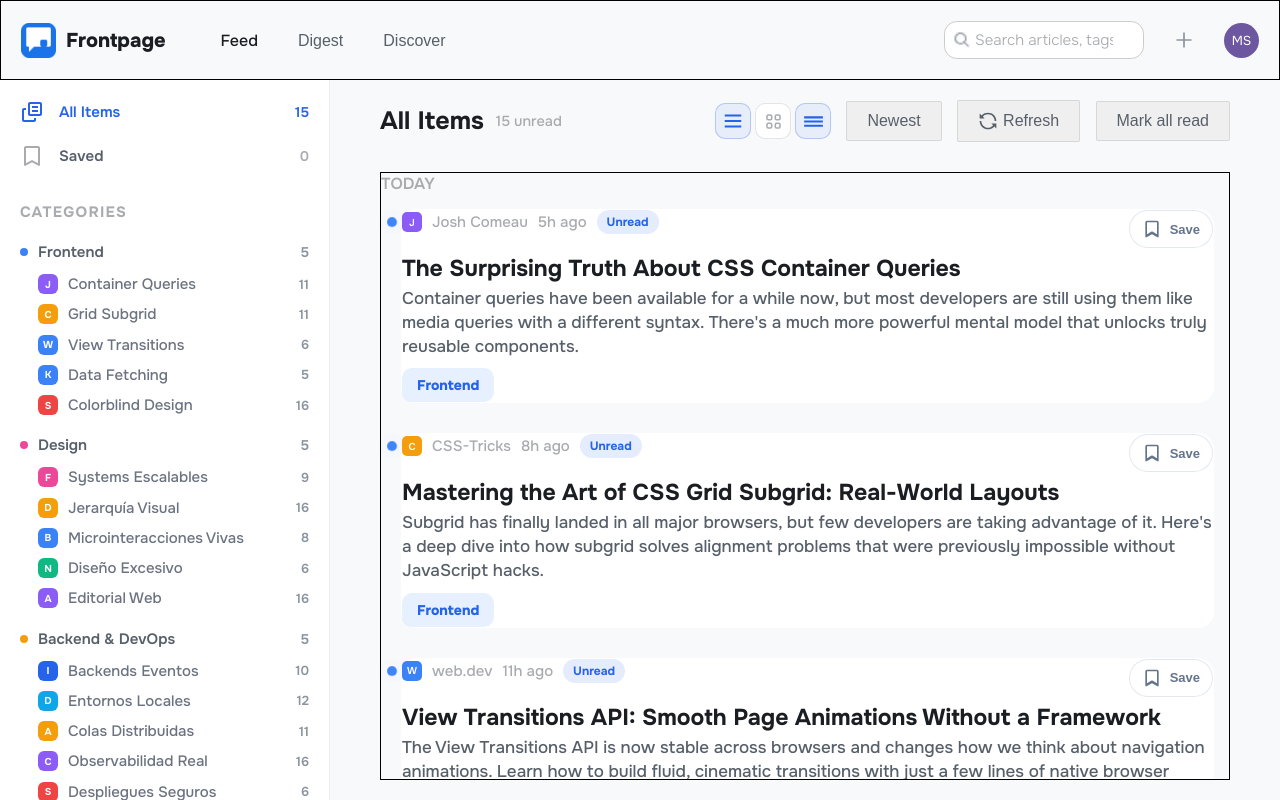
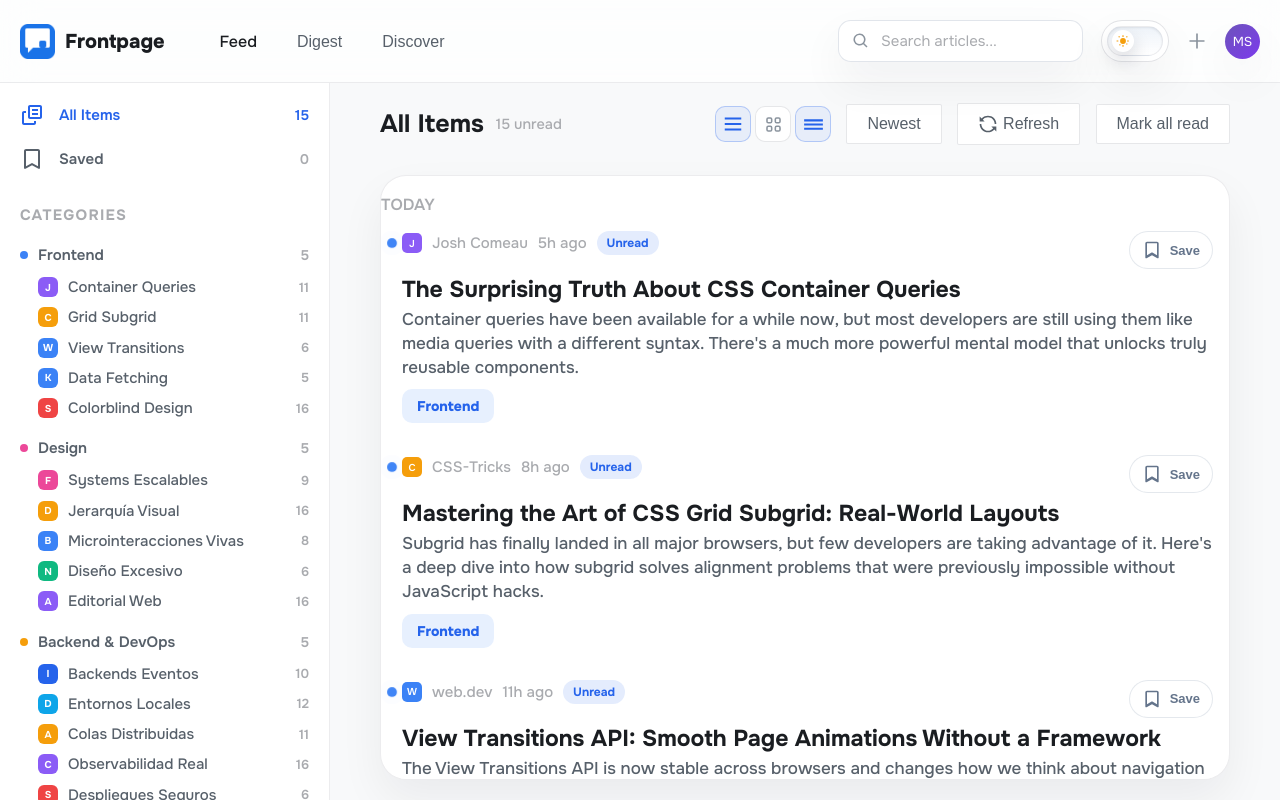
Before and after one commit to TheLuuiis/RSS-Feed, a React (Vite) app: page / in a window 1280 px wide. Built offline with nearby package versions, Linux system fonts and the light colour scheme.

Commit message:
Implementación de sistema de dark-theme

```diff
--- a/src/App.jsx
+++ b/src/App.jsx
@@ -1,5 +1,5 @@
 import './css/globals.css';
-import { useEffect, useState } from 'react';
+import { useEffect, useRef, useState } from 'react';
 import { Routes, Route } from 'react-router-dom';
 import Header from './components/Header';
 import Sidebar from './components/Sidebar';
@@ -16,6 +16,7 @@
 } from './data/articles';
 
 const ARTICLES_STORAGE_KEY = 'rss-feed.articles';
+const THEME_STORAGE_KEY = 'rss-feed.theme';
 
 const toMinutes = (timeAgo) => {
   const [rawAmount = '0', rawUnit = 'm'] = timeAgo.split(' ');
@@ -102,17 +103,61 @@
   }
 };
 
+const getStoredTheme = () => {
+  if (typeof window === 'undefined') {
+    return 'light';
+  }
+
+  const storedTheme = window.localStorage.getItem(THEME_STORAGE_KEY);
+
+  return storedTheme === 'dark' ? 'dark' : 'light';
+};
+
 function App() {
+  const isFirstThemeSyncRef = useRef(true);
   const [searchQuery, setSearchQuery] = useState('');
   const [articles, setArticles] = useState(getStoredArticles);
+  const [theme, setTheme] = useState(getStoredTheme);
 
   useEffect(() => {
     window.localStorage.setItem(ARTICLES_STORAGE_KEY, JSON.stringify(articles));
   }, [articles]);
 
+  useEffect(() => {
+    const root = document.documentElement;
+
+    root.dataset.theme = theme;
+    window.localStorage.setItem(THEME_STORAGE_KEY, theme);
+
+    if (isFirstThemeSyncRef.current) {
+      isFirstThemeSyncRef.current = false;
+      return undefined;
+    }
+
+    root.classList.add('theme-transitioning');
+
+    const timeoutId = window.setTimeout(() => {
+      root.classList.remove('theme-transitioning');
+    }, 520);
+
+    return () => {
+      window.clearTimeout(timeoutId);
+      root.classList.remove('theme-transitioning');
+    };
+  }, [theme]);
+
+  const handleToggleTheme = () => {
+    setTheme((currentTheme) => currentTheme === 'dark' ? 'light' : 'dark');
+  };
+
   return (
     <div className="app">
-      <Header searchQuery={searchQuery} onSearchChange={setSearchQuery} />
+      <Header
+        searchQuery={searchQuery}
+        onSearchChange={setSearchQuery}
+        theme={theme}
+        onToggleTheme={handleToggleTheme}
+      />
       <div className="container">
         <Sidebar articles={articles} />
 
--- a/src/components/Header.jsx
+++ b/src/components/Header.jsx
@@ -1,7 +1,6 @@
 import '../css/components/Header.css';
 import { NavLink } from 'react-router-dom';
 import Logo from '../assets/images/logo.png';
-import ImgSearch from '../assets/images/search.png';
 
 const navItems = [
     {
@@ -19,7 +18,7 @@
     },
 ];
 
-const Header = ({ searchQuery, onSearchChange }) => {
+const Header = ({ searchQuery, onSearchChange, theme, onToggleTheme }) => {
     const handleFeedClick = () => {
         window.dispatchEvent(new CustomEvent('feed:focus'));
     };
@@ -64,14 +63,31 @@
                     <input
                         type="text"
                         name="text"
-                        placeholder="Search articles, tags or categories..."
+                        placeholder="Search articles..."
                         value={searchQuery}
                         onChange={handleSearchChange}
                         aria-label="Search articles, tags or categories"
                     />
-                    <img src={ImgSearch} alt="search"/>
+                    <svg className="search__icon" xmlns="http://www.w3.org/2000/svg" width="18" height="18" viewBox="0 0 24 24" fill="currentColor" aria-hidden="true"><path d="M10 2a8 8 0 1 0 4.9 14.32l4.39 4.39 1.41-1.41-4.39-4.39A8 8 0 0 0 10 2m0 2a6 6 0 1 1 0 12a6 6 0 0 1 0-12"></path></svg>
                 </div>
-                <svg  xmlns="http://www.w3.org/2000/svg" width="20" height="20" fill="#8b949e" viewBox="0 0 24 24" ><path d="M3 13h8v8h2v-8h8v-2h-8V3h-2v8H3z"></path></svg>
+                <button
+                    type="button"
+                    className={theme === 'dark' ? 'theme-toggle theme-toggle--active' : 'theme-toggle'}
+                    onClick={onToggleTheme}
+                    aria-label={theme === 'dark' ? 'Switch to light theme' : 'Switch to dark theme'}
+                    aria-pressed={theme === 'dark'}
+                >
+                    <span className="theme-toggle__track">
+                        <span className="theme-toggle__thumb">
+                            {theme === 'dark' ? (
+                                <svg xmlns="http://www.w3.org/2000/svg" width="14" height="14" viewBox="0 0 24 24" fill="currentColor" aria-hidden="true"><path d="M12.74 2.01a1 1 0 0 0-1.09 1.36a8 8 0 0 1-10.3 10.3a1 1 0 0 0-1.36 1.09A10 10 0 1 0 12.74 2.01"></path></svg>
+                            ) : (
+                                <svg xmlns="http://www.w3.org/2000/svg" width="14" height="14" viewBox="0 0 24 24" fill="currentColor" aria-hidden="true"><path d="M6.76 4.84 5.34 3.42 3.93 4.84l1.41 1.41zm10.48 0 1.41 1.41 1.41-1.41-1.41-1.42zM12 5h1V2h-2v3zm7 6h3v2h-3zM4 11H1v2h3zm8 8h1v3h-2v-3zm5.24-1.84 1.41 1.42 1.41-1.42-1.41-1.41zM6.76 17.16l-1.42 1.42 1.41 1.42 1.41-1.42zM12 7a5 5 0 1 0 0 10a5 5 0 0 0 0-10"></path></svg>
+                            )}
+                        </span>
+                    </span>
+                </button>
+                <svg className="header__action-icon" xmlns="http://www.w3.org/2000/svg" width="20" height="20" fill="currentColor" viewBox="0 0 24 24" ><path d="M3 13h8v8h2v-8h8v-2h-8V3h-2v8H3z"></path></svg>
                 <div className="profile">
                     <p>MS</p>
                 </div>
--- a/src/components/Main.jsx
+++ b/src/components/Main.jsx
@@ -358,7 +358,7 @@
                             aria-label="Show articles in list layout"
                             aria-pressed={layoutMode === 'list'}
                         >
-                            <svg xmlns="http://www.w3.org/2000/svg" width={22} height={22} fill={"#A9ABAF"} viewBox={"0 0 24 24"}><path d="M3 5h18v2H3zm0 6h18v2H3zm0 6h18v2H3z"></path></svg>
+                            <svg xmlns="http://www.w3.org/2000/svg" width={22} height={22} fill="currentColor" viewBox={"0 0 24 24"}><path d="M3 5h18v2H3zm0 6h18v2H3zm0 6h18v2H3z"></path></svg>
                         </button>
                         <button
                             type="button"
@@ -367,7 +367,7 @@
                             aria-label="Show first four articles in a featured grid"
                             aria-pressed={layoutMode === 'featured-grid'}
                         >
-                            <svg fill="#A9ABAF" width="25" height="25" viewBox="-4 -4 24 24" role="presentation" className="_1reo15vq _18m915vq _syaz1r31 _lcxvglyw _s7n4yfq0 _vc881r31 _1bsb1ejb _4t3i1ejb"><path d="M5.5 11a.5.5 0 0 0-.5-.5H3a.5.5 0 0 0-.5.5v2a.5.5 0 0 0 .5.5h2a.5.5 0 0 0 .5-.5zm8 0a.5.5 0 0 0-.5-.5h-2a.5.5 0 0 0-.5.5v2a.5.5 0 0 0 .5.5h2a.5.5 0 0 0 .5-.5zm-8-8a.5.5 0 0 0-.5-.5H3a.5.5 0 0 0-.5.5v2a.5.5 0 0 0 .5.5h2a.5.5 0 0 0 .5-.5zm8 0a.5.5 0 0 0-.5-.5h-2a.5.5 0 0 0-.5.5v2a.5.5 0 0 0 .5.5h2a.5.5 0 0 0 .5-.5zM7 13a2 2 0 0 1-2 2H3a2 2 0 0 1-2-2v-2a2 2 0 0 1 2-2h2a2 2 0 0 1 2 2zm8 0a2 2 0 0 1-2 2h-2a2 2 0 0 1-2-2v-2a2 2 0 0 1 2-2h2a2 2 0 0 1 2 2zM7 5a2 2 0 0 1-2 2H3a2 2 0 0 1-2-2V3a2 2 0 0 1 2-2h2a2 2 0 0 1 2 2zm8 0a2 2 0 0 1-2 2h-2a2 2 0 0 1-2-2V3a2 2 0 0 1 2-2h2a2 2 0 0 1 2 2z"></path></svg>
+                            <svg fill="currentColor" width="25" height="25" viewBox="-4 -4 24 24" role="presentation" className="_1reo15vq _18m915vq _syaz1r31 _lcxvglyw _s7n4yfq0 _vc881r31 _1bsb1ejb _4t3i1ejb"><path d="M5.5 11a.5.5 0 0 0-.5-.5H3a.5.5 0 0 0-.5.5v2a.5.5 0 0 0 .5.5h2a.5.5 0 0 0 .5-.5zm8 0a.5.5 0 0 0-.5-.5h-2a.5.5 0 0 0-.5.5v2a.5.5 0 0 0 .5.5h2a.5.5 0 0 0 .5-.5zm-8-8a.5.5 0 0 0-.5-.5H3a.5.5 0 0 0-.5.5v2a.5.5 0 0 0 .5.5h2a.5.5 0 0 0 .5-.5zm8 0a.5.5 0 0 0-.5-.5h-2a.5.5 0 0 0-.5.5v2a.5.5 0 0 0 .5.5h2a.5.5 0 0 0 .5-.5zM7 13a2 2 0 0 1-2 2H3a2 2 0 0 1-2-2v-2a2 2 0 0 1 2-2h2a2 2 0 0 1 2 2zm8 0a2 2 0 0 1-2 2h-2a2 2 0 0 1-2-2v-2a2 2 0 0 1 2-2h2a2 2 0 0 1 2 2zM7 5a2 2 0 0 1-2 2H3a2 2 0 0 1-2-2V3a2 2 0 0 1 2-2h2a2 2 0 0 1 2 2zm8 0a2 2 0 0 1-2 2h-2a2 2 0 0 1-2-2V3a2 2 0 0 1 2-2h2a2 2 0 0 1 2 2z"></path></svg>
                         </button>
                         <button
                             type="button"
@@ -376,7 +376,7 @@
                             aria-label="Show articles in compact list layout"
                             aria-pressed={layoutMode === 'list'}
                         >
-                            <svg xmlns="http://www.w3.org/2000/svg" width="25" height="25" fill="#A9ABAF" viewBox="0 0 24 24"><path d="M3 7h18v2H3zm0 4h18v2H3zm0 4h18v2H3z"></path></svg>
+                            <svg xmlns="http://www.w3.org/2000/svg" width="25" height="25" fill="currentColor" viewBox="0 0 24 24"><path d="M3 7h18v2H3zm0 4h18v2H3zm0 4h18v2H3z"></path></svg>
                         </button>
                     </div>
                     <button
--- a/src/components/Sidebar.jsx
+++ b/src/components/Sidebar.jsx
@@ -67,7 +67,7 @@
                             isActive ? 'option__sidebar-link active-sidebar-link' : 'option__sidebar-link'
                         }
                     >
-                        <svg xmlns="http://www.w3.org/2000/svg" width={24} height={24} fill={"#A9ABAF"} viewBox={"0 0 24 24"}>
+                        <svg xmlns="http://www.w3.org/2000/svg" width={24} height={24} fill="currentColor" viewBox={"0 0 24 24"}>
                             <path d="M18 2H6c-1.1 0-2 .9-2 2v17c0 .36.19.69.5.87s.69.18 1 0l6.5-3.72 6.5 3.72c.15.09.32.13.5.13s.35-.04.5-.13c.31-.18.5-.51.5-.87V4c0-1.1-.9-2-2-2m0 8v9.28l-5.5-3.14a.98.98 0 0 0-.99 0l-5.5 3.14V4h12v6Z"></path>
                         </svg>
                         Saved
--- a/src/css/components/ArticleFeed.css
+++ b/src/css/components/ArticleFeed.css
@@ -47,7 +47,7 @@
     position: absolute;
     inset: 0;
     pointer-events: none;
-    background: linear-gradient(110deg, rgba(255, 255, 255, 0) 15%, rgba(37, 99, 235, 0.08) 50%, rgba(255, 255, 255, 0) 85%);
+    background: linear-gradient(110deg, transparent 15%, rgba(37, 99, 235, 0.08) 50%, transparent 85%);
     transform: translateX(-100%);
     animation: feedRefreshSweep .75s ease;
 }
@@ -61,29 +61,27 @@
     cursor: pointer;
     border: 1px solid transparent;
     border-radius: 16px;
-    background-color: #ffffff;
+    background-color: var(--surfaceSecondary);
     transition: transform .25s ease, opacity .25s ease, border-color .25s ease, box-shadow .25s ease;
 }
 
 .article-card--saved {
     border-color: rgba(245, 158, 11, 0.28);
-    box-shadow: 0 18px 40px rgba(245, 158, 11, 0.08);
+    box-shadow: 0 18px 40px rgba(245, 158, 11, 0.12);
 }
 
 .article-card--featured {
     padding: 18px;
     justify-content: flex-start;
     border-color: rgba(37, 99, 235, 0.12);
-    background:
-        radial-gradient(circle at top left, rgba(37, 99, 235, 0.08), transparent 38%),
-        linear-gradient(180deg, rgba(255, 255, 255, 0.98), #f8fbff 100%);
-    box-shadow: 0 20px 45px rgba(15, 23, 42, 0.08);
+    background: var(--featuredCardBg);
+    box-shadow: var(--shadowSoft);
 }
 
 .article-card:hover {
     border: 1px solid rgba(37, 99, 235, 0.12);
     transform: translateX(10px);
-    box-shadow: 0 14px 36px rgba(15, 23, 42, 0.05);
+    box-shadow: var(--shadowHover);
 }
 
 .article-feed--refreshing .article-card {
@@ -94,7 +92,7 @@
     transform-origin: top center;
     animation: articleIncoming .8s cubic-bezier(0.22, 1, 0.36, 1);
     border-color: rgba(37, 99, 235, 0.18);
-    box-shadow: 0 20px 40px rgba(37, 99, 235, 0.08);
+    box-shadow: var(--shadowAccent);
 }
 
 .article-feed__empty-state {
@@ -103,7 +101,7 @@
     padding: 38px 28px;
     border: 1px dashed rgba(37, 99, 235, 0.2);
     border-radius: 20px;
-    background: linear-gradient(135deg, rgba(37, 99, 235, 0.05), rgba(255, 255, 255, 0.96));
+    background: var(--emptyStateBg);
     animation: articleFilterIn .26s ease;
 }
 
@@ -150,10 +148,10 @@
     gap: 8px;
     flex-shrink: 0;
     padding: 8px 12px;
-    border: 1px solid rgba(148, 163, 184, 0.25);
+    border: 1px solid var(--saveButtonBorder);
     border-radius: 999px;
-    background-color: rgba(255, 255, 255, 0.9);
-    color: #64748b;
+    background-color: var(--saveButtonBg);
+    color: var(--saveButtonText);
     cursor: pointer;
     transition: color .2s ease, border-color .2s ease, background-color .2s ease, transform .2s ease;
 }
@@ -245,8 +243,8 @@
 }
 
 .article-status--read {
-    color: #64748b !important;
-    background-color: rgba(148, 163, 184, 0.18);
+    color: var(--readBadgeText) !important;
+    background-color: var(--readBadgeBg);
 }
 
 .article-card--featured .article-meta {
@@ -302,12 +300,12 @@
 
 .article-card--read .article-avatar::before {
     animation: none;
-    background-color: #cbd5e1;
+    background-color: var(--avatarRead);
     box-shadow: none;
 }
 
 .article-card--read h2 {
-    color: #64748b;
+    color: var(--grayishBlue);
 }
 
 .article-card--read p,
--- a/src/css/components/Header.css
+++ b/src/css/components/Header.css
@@ -7,8 +7,9 @@
     display: flex;
     justify-content: space-between;
     align-items: center;
-    background-color: transparent;
-    border: 1px solid black;
+    background-color: var(--surfacePrimary);
+    backdrop-filter: blur(18px);
+    border-bottom: 1px solid var(--borderSubtle);
 }
 
 .container__header nav {
@@ -76,7 +77,7 @@
 
 /* Header profile */
 .header__profile{
-    gap: 30px;
+    gap: 18px;
     width: auto;
     height: auto;
     display: flex;
@@ -85,56 +86,125 @@
 }
 
 .search {
-    width: 200px;
+    width: 245px;
     position: relative;
 }
 
 .search input {
-    color: var(--grayishBlue);
+    color: var(--textBlack);
     width: 100%;
     font-size: 15px;
-    font-weight: 300;
+    font-weight: 400;
     text-align: start;
-    border: 1px solid #ccc;
+    border: 1px solid var(--searchBorder);
     border-radius: .8rem;
-    transition: .3s ease-in-out;
-    padding: 8px 30px;
+    background-color: var(--searchBg);
+    box-shadow: var(--shadowSoft);
+    padding: 10px 16px 10px 42px;
     outline: none;
     font-family: var(--fontFamily);
 }
 
-.search img {
-    width: 18px;
-    height: 18px;
+.search__icon {
+    color: var(--searchIcon);
     position: absolute;
-    right: 86.5%;
-    top: 10px;
+    left: 14px;
+    top: 50%;
+    transform: translateY(-50%);
 }
 
 .search input:focus {
-    border: 1px solid #1d4ed8;
+    border-color: var(--texBlueDark);
+    box-shadow: 0 0 0 4px rgba(37, 99, 235, 0.12);
 }
 
 ::placeholder {
     color: var(--grayishBlue);
 }
 
-.header__profile svg {
+.header__action-icon {
+    color: var(--iconMuted);
     cursor: pointer;
+}
+
+.theme-toggle {
+    border: 1px solid var(--borderStrong);
+    display: inline-flex;
+    align-items: center;
+    justify-content: center;
+    width: 68px;
+    height: 42px;
+    padding: 0;
+    border-radius: 999px;
+    cursor: pointer;
+    color: var(--textGrey);
+    background: var(--surfaceElevated);
+    box-shadow: var(--shadowSoft);
+}
+
+.theme-toggle__track {
+    width: 56px;
+    height: 30px;
+    display: inline-flex;
+    align-items: center;
+    padding: 4px;
+    border-radius: 999px;
+    background: linear-gradient(180deg, var(--surfaceMuted), var(--surfacePrimary));
+    border: 1px solid var(--borderSubtle);
+    box-shadow: inset 0 1px 2px rgba(15, 23, 42, 0.08);
+}
+
+.theme-toggle__thumb {
+    width: 22px;
+    height: 22px;
+    display: inline-flex;
+    align-items: center;
+    justify-content: center;
+    border-radius: 50%;
+    color: #f59e0b;
+    background: var(--surfaceSecondary);
+    box-shadow: 0 8px 18px rgba(15, 23, 42, 0.18);
+    transform: translateX(0);
+}
+
+.theme-toggle--active .theme-toggle__thumb {
+    color: #60a5fa;
+    transform: translateX(24px);
+}
+
+.theme-toggle--active {
+    border-color: rgba(96, 165, 250, 0.32);
+    box-shadow: 0 0 0 4px rgba(96, 165, 250, 0.12), var(--shadowSoft);
+}
+
+.theme-toggle:hover .theme-toggle__track {
+    border-color: rgba(37, 99, 235, 0.24);
+}
+
+.theme-toggle:hover {
+    color: var(--textBlack);
+    transform: translateY(-1px);
+    box-shadow: var(--shadowHover);
 }
 
 .profile {
     width: 35px;
     height: 35px;
-    border: 1px solid none;
     border-radius: 50%;
     display: grid;
     place-items: center;
     cursor: pointer;
-    background-color: rgb(110, 87, 161);
+    background: var(--profileBg);
+    box-shadow: var(--shadowSoft);
 }
 
 .profile p {
     color: var(--textWhite);
     font-size: 13px;
 }
+
+@media (max-width: 1080px) {
+    .header__profile {
+        gap: 12px;
+    }
+}
--- a/src/css/components/Main.css
+++ b/src/css/components/Main.css
@@ -61,9 +61,10 @@
     justify-content: center;
     align-items: center;
     cursor: pointer;
-    border: 1px solid rgba(0, 0, 0, 0.1);
+    color: var(--iconMuted);
+    border: 1px solid var(--controlBorder);
     border-radius: 10px;
-    background-color: #ffffff;
+    background-color: var(--controlBg);
     transition: border-color .2s ease, background-color .2s ease, transform .2s ease;
 }
 
@@ -78,7 +79,8 @@
 }
 
 .icon.active svg {
-    fill: #2563eb;
+    fill: currentColor;
+    color: #2563eb;
 }
 
 .button__main-action {
@@ -93,9 +95,9 @@
     align-items: center;
     border-radius: 2px;
     cursor: pointer;
-    background-color: none;
+    background-color: var(--controlBg);
     transition: .2s ease-in-out;
-    border: 1px solid rgba(0, 0, 0, 0.1);
+    border: 1px solid var(--controlBorder);
 }
 
 .button__main-action:hover:not(:disabled) {
@@ -159,7 +161,11 @@
     min-height: 0;
     display: flex;
     flex-direction: column;
-    border: 1px solid black;
+    padding: 18px 0 0;
+    border: 1px solid var(--borderSubtle);
+    border-radius: 26px;
+    background-color: var(--surfaceSecondary);
+    box-shadow: var(--shadowSoft);
     overflow: hidden;
 }
 
--- a/src/css/components/Sidebar.css
+++ b/src/css/components/Sidebar.css
@@ -6,8 +6,8 @@
     padding: 20px 20px 12px;
     display: flex;
     flex-direction: column;
-    background-color: #ffffff;
-    border-right: 1px solid rgba(15, 23, 42, 0.08);
+    background-color: var(--surfaceSecondary);
+    border-right: 1px solid var(--borderSubtle);
     overflow-y: auto;
     scrollbar-width: none;
 }
@@ -56,7 +56,7 @@
 }
 
 .option__sidebar span {
-    color: #A9ABAF;
+    color: var(--grayishBlue);
     font-size: 14px;
     font-weight: 600;
     text-align: center;
@@ -78,7 +78,7 @@
     display: flex;
     flex-direction: column;
     padding-bottom: 18px;
-    border-bottom: 1px solid rgba(15, 23, 42, 0.08);
+    border-bottom: 1px solid var(--borderSubtle);
 }
 
 .title__categories {
@@ -87,7 +87,7 @@
 }
 
 .title__categories h3 {
-    color: #A9ABAF;
+    color: var(--grayishBlue);
     font-size: 15px;
     font-weight: 00;
     letter-spacing: .08em;
@@ -133,7 +133,7 @@
 }
 
 .category__count {
-    color: #8b949e;
+    color: var(--grayishBlue);
     font-size: 14px;
     font-weight: 600;
 }
@@ -170,7 +170,7 @@
 .category__avatar {
     width: 20px;
     height: 20px;
-    color: #ffffff;
+    color: var(--textWhite);
     font-size: 10px;
     font-weight: 700;
     border-radius: 6px;
@@ -188,14 +188,14 @@
 }
 
 .category__item-source {
-    color: #6b7280;
+    color: var(--textGrey);
     font-size: 12px;
     font-weight: 500;
     line-height: 1.2;
 }
 
 .category__item-title {
-    color: #6b7280;
+    color: var(--textGrey);
     font-size: 15px;
     font-weight: 500;
     line-height: 1.35;
@@ -207,7 +207,7 @@
 }
 
 .category__item-number {
-    color: #8b949e;
+    color: var(--grayishBlue);
     font-size: 13px;
     font-weight: 600;
     line-height: 1;
--- a/src/css/globals.css
+++ b/src/css/globals.css
@@ -17,6 +17,68 @@
     --backgroundBlack: #1a1d21;
     --backgroundRed: #dc2626;
     --backgroundGreen: #16a34a;
+    --backgroundCanvas: #e9eef5;
+    --surfacePrimary: rgba(255, 255, 255, 0.72);
+    --surfaceSecondary: #ffffff;
+    --surfaceElevated: rgba(255, 255, 255, 0.9);
+    --surfaceMuted: #eef3f9;
+    --borderSubtle: rgba(15, 23, 42, 0.08);
+    --borderStrong: rgba(15, 23, 42, 0.12);
+    --controlBg: #ffffff;
+    --controlBorder: rgba(15, 23, 42, 0.1);
+    --searchBg: rgba(255, 255, 255, 0.88);
+    --searchBorder: rgba(148, 163, 184, 0.28);
+    --searchIcon: #8b949e;
+    --shadowSoft: 0 20px 45px rgba(15, 23, 42, 0.06);
+    --shadowHover: 0 18px 36px rgba(15, 23, 42, 0.08);
+    --shadowAccent: 0 18px 36px rgba(37, 99, 235, 0.12);
+    --featuredCardBg: radial-gradient(circle at top left, rgba(37, 99, 235, 0.08), transparent 38%), linear-gradient(180deg, rgba(255, 255, 255, 0.98), #f8fbff 100%);
+    --emptyStateBg: linear-gradient(135deg, rgba(37, 99, 235, 0.05), rgba(255, 255, 255, 0.96));
+    --saveButtonBg: rgba(255, 255, 255, 0.9);
+    --saveButtonText: #64748b;
+    --saveButtonBorder: rgba(148, 163, 184, 0.25);
+    --readBadgeText: #64748b;
+    --readBadgeBg: rgba(148, 163, 184, 0.18);
+    --avatarRead: #cbd5e1;
+    --themeFlash: rgba(37, 99, 235, 0.16);
+    --profileBg: linear-gradient(135deg, #6d54ba, #7c3aed);
+    --iconMuted: #8b949e;
+    color-scheme: light;
+}
+
+:root[data-theme='dark'] {
+    --textBlack: #f5f7fb;
+    --textGrey: #c0c8d5;
+    --grayishBlue: #8e99ab;
+    --textGreyBold: #e5edf5;
+    --backgroundWhite: #09111a;
+    --backgroundCanvas: #111827;
+    --surfacePrimary: rgba(11, 17, 26, 0.78);
+    --surfaceSecondary: #101926;
+    --surfaceElevated: rgba(16, 25, 38, 0.92);
+    --surfaceMuted: #162132;
+    --borderSubtle: rgba(148, 163, 184, 0.14);
+    --borderStrong: rgba(148, 163, 184, 0.22);
+    --controlBg: rgba(15, 23, 42, 0.92);
+    --controlBorder: rgba(148, 163, 184, 0.18);
+    --searchBg: rgba(15, 23, 42, 0.94);
+    --searchBorder: rgba(148, 163, 184, 0.18);
+    --searchIcon: #94a3b8;
+    --shadowSoft: 0 24px 60px rgba(2, 6, 23, 0.45);
+    --shadowHover: 0 20px 42px rgba(2, 6, 23, 0.5);
+    --shadowAccent: 0 22px 48px rgba(37, 99, 235, 0.18);
+    --featuredCardBg: radial-gradient(circle at top left, rgba(96, 165, 250, 0.16), transparent 38%), linear-gradient(180deg, rgba(15, 23, 42, 0.96), rgba(17, 24, 39, 0.98) 100%);
+    --emptyStateBg: linear-gradient(135deg, rgba(37, 99, 235, 0.12), rgba(15, 23, 42, 0.96));
+    --saveButtonBg: rgba(15, 23, 42, 0.88);
+    --saveButtonText: #c0c8d5;
+    --saveButtonBorder: rgba(148, 163, 184, 0.18);
+    --readBadgeText: #cbd5e1;
+    --readBadgeBg: rgba(71, 85, 105, 0.42);
+    --avatarRead: #475569;
+    --themeFlash: rgba(96, 165, 250, 0.18);
+    --profileBg: linear-gradient(135deg, #312e81, #6d28d9);
+    --iconMuted: #94a3b8;
+    color-scheme: dark;
 }
 
 * {
@@ -34,7 +96,10 @@
 
 body {
     font-family: var(--fontFamily);
-    background-color: var(--backgroundWhite);
+    color: var(--textBlack);
+    background:
+        radial-gradient(circle at top left, rgba(37, 99, 235, 0.08), transparent 28%),
+        linear-gradient(180deg, var(--backgroundCanvas), var(--backgroundWhite) 24%);
     overflow: hidden;
 }
 
@@ -42,9 +107,21 @@
     width: 100%;
     height: 100dvh;
     display: flex;
+    position: relative;
     flex-direction: column;
     background-color: var(--backgroundWhite);
     overflow: hidden;
+}
+
+.app::before {
+    content: "";
+    position: absolute;
+    inset: 0;
+    pointer-events: none;
+    opacity: 0;
+    background:
+        radial-gradient(circle at top right, var(--themeFlash), transparent 34%),
+        radial-gradient(circle at bottom left, var(--themeFlash), transparent 34%);
 }
 
 .container {
@@ -54,3 +131,51 @@
     display: flex;
     overflow: hidden;
 }
+
+body,
+.app,
+.container__header,
+aside,
+.container__home,
+.icon,
+.button__main-action,
+.search input,
+.theme-toggle,
+.theme-toggle__track,
+.theme-toggle__thumb,
+.profile,
+.feed__updates-banner,
+.article-card,
+.article-feed__empty-state,
+.article-save-button,
+.header__nav-link,
+.header__nav-button,
+.header__logo span,
+.option__sidebar-link,
+.category__link,
+.category__item-title,
+.category__item-number,
+.title__item p,
+.title__item h2 {
+    transition: background-color .35s ease, color .35s ease, border-color .35s ease, box-shadow .35s ease, opacity .35s ease, transform .25s ease;
+}
+
+.theme-transitioning .app::before {
+    animation: theme-sheen .52s ease;
+}
+
+@keyframes theme-sheen {
+    0% {
+        opacity: 0;
+        transform: scale(0.98);
+    }
+
+    40% {
+        opacity: 1;
+    }
+
+    100% {
+        opacity: 0;
+        transform: scale(1.02);
+    }
+}
```
